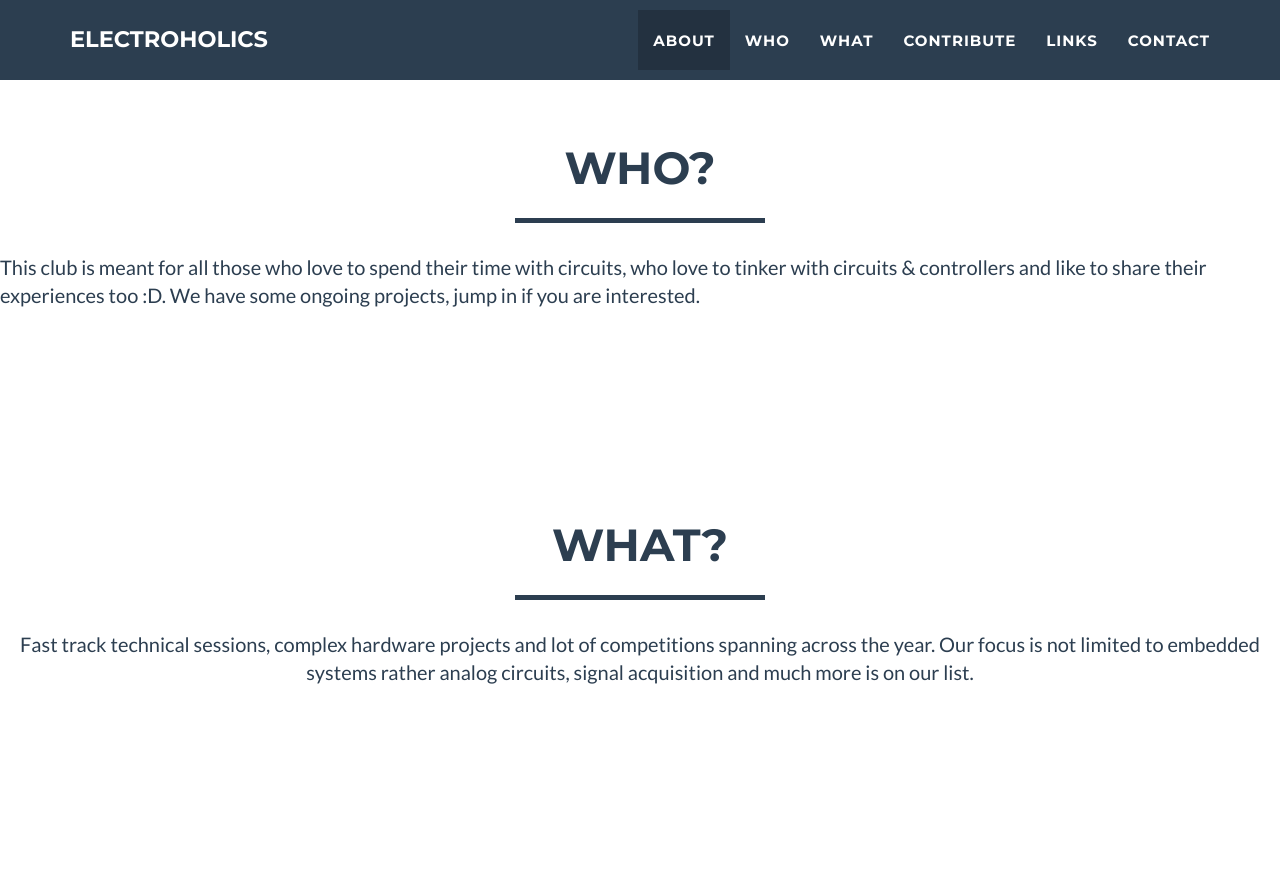
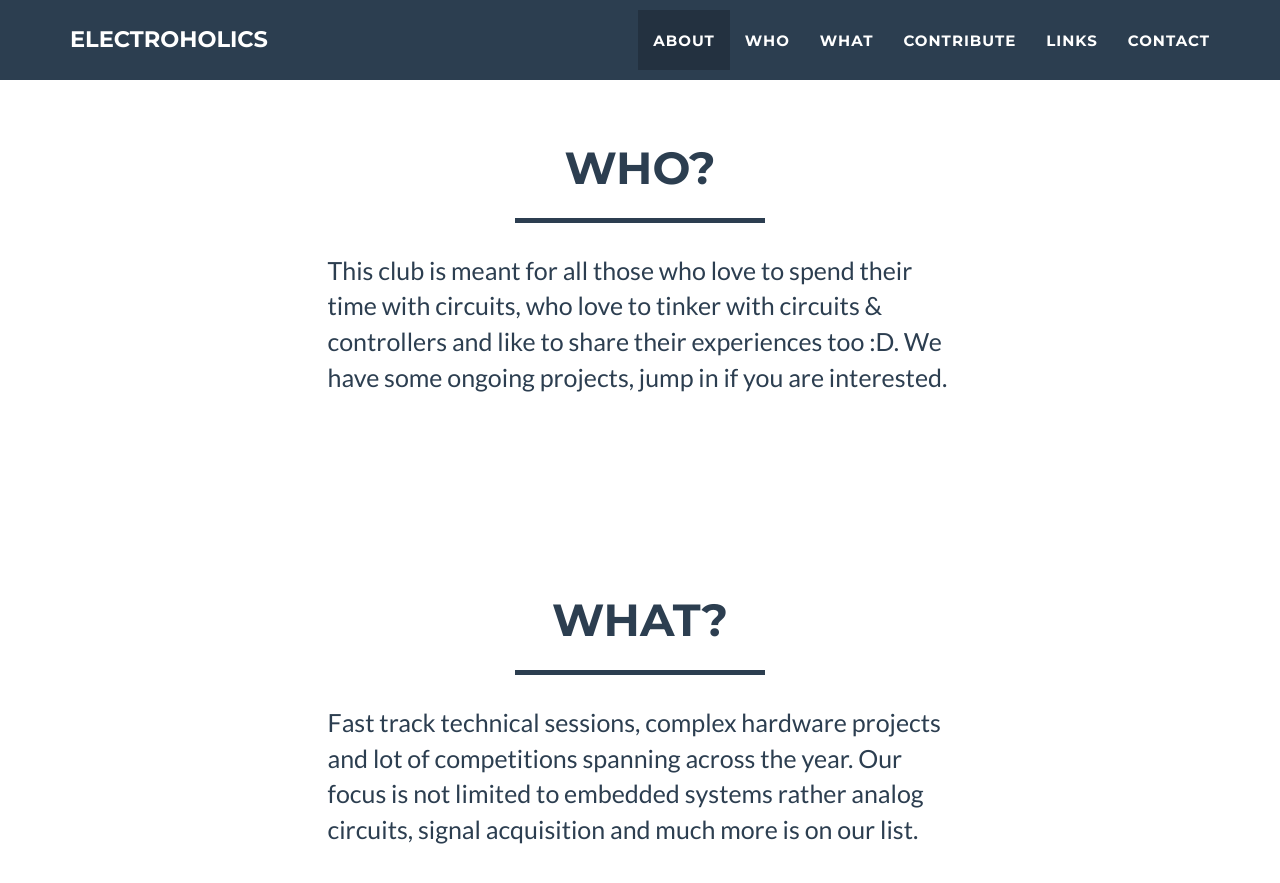
Before and after one commit to Electroholics/previous-website, a Jekyll site: the page built from index.html, in a window 1280 px wide and 900 px high, scrolled down 1363 px. Shown: the top 883 px of the window. Built offline with Jekyll 4.4.1, drawn with Linux system fonts in a browser that asks for light colours.

Commit message:
styling all divs

```diff
--- a/_includes/portfolio_grid.html
+++ b/_includes/portfolio_grid.html
@@ -22,7 +22,13 @@
                 <h2>Who?</h2>
                 <hr class="star-primary">
                 </div>
-                <p>This club is meant for all those who love to spend their time with circuits, who love to tinker with circuits & controllers and like to share their experiences too :D. We have some ongoing projects, jump in if you are interested.</p>
+                <div class="row">
+                <div class="col-sm-3"></div>
+                <div class="col-sm-6" style="font-size: 25px">
+                This club is meant for all those who love to spend their time with circuits, who love to tinker with circuits & controllers and like to share their experiences too :D. We have some ongoing projects, jump in if you are interested.
+                </div>
+                <div class="col-sm-3"></div>
+                </div>
                 </section>
 
 
@@ -31,7 +37,13 @@
                 <h2>What?</h2>
                   <hr class="star-primary">
                 </div>
-                <p align="center">Fast track technical sessions, complex hardware projects and lot of competitions spanning across the year. Our focus is not limited to embedded systems rather analog circuits, signal acquisition and much more is on our list.</p>
+                <div class="row">
+                <div class="col-sm-3"></div>
+                <div class="col-sm-6" style="font-size: 25px">
+                Fast track technical sessions, complex hardware projects and lot of competitions spanning across the year. Our focus is not limited to embedded systems rather analog circuits, signal acquisition and much more is on our list.
+                </div>
+                <div class="col-sm-3"></div>
+                </div>
                 </section>
 
                 <section id="contribute">
@@ -39,8 +51,13 @@
                 <h2>Contribute ?</h2>
                  <hr class="star-primary">
                 </div>
-
-                <p align="center">You can contribute in two ways (i) share your technical knowledge by preparing handouts/lab experiments or lecture slides or by (ii) donating your spare hardware stuff which is getting coated in dust.</p>
+                 <div class="row">
+                <div class="col-sm-3"></div>
+                <div class="col-sm-6" style="font-size: 25px">
+                You can contribute in two ways (i) share your technical knowledge by preparing handouts/lab experiments or lecture slides or by (ii) donating your spare hardware stuff which is getting coated in dust.
+                </div>
+                <div class="col-sm-3"></div>
+                </div>
                 </section>
             </div>
         </div>
```
